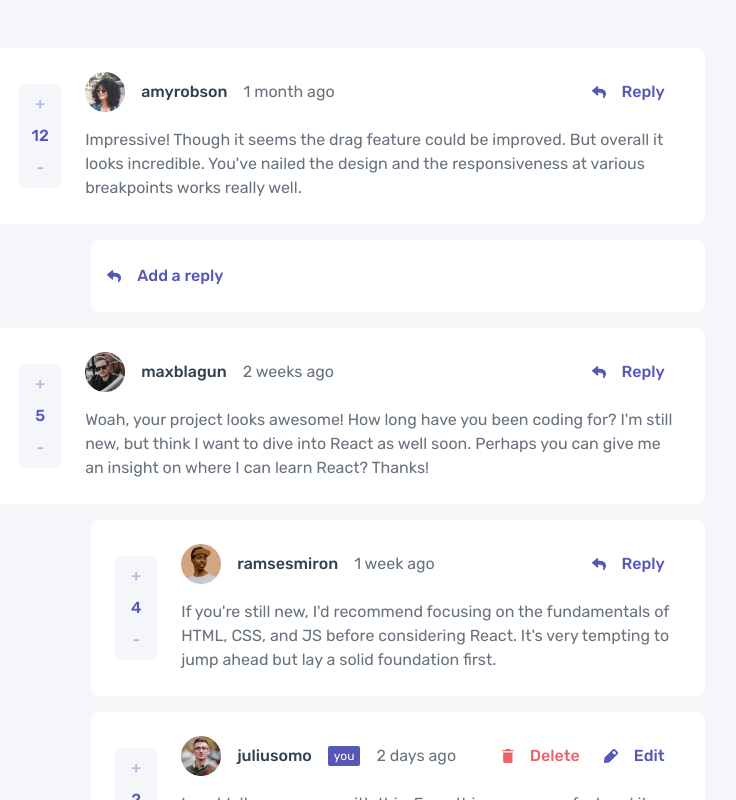
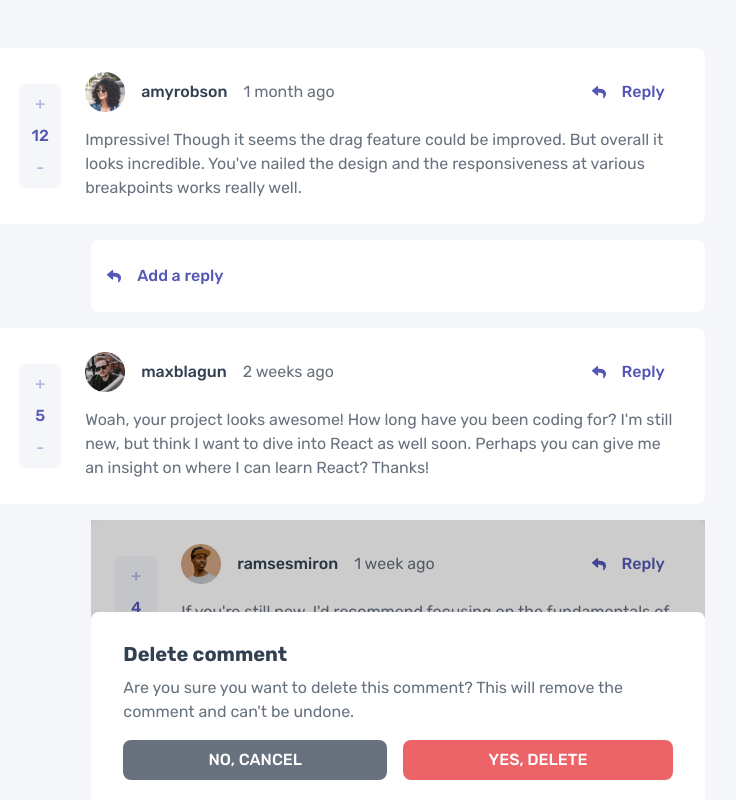
Before and after one commit to jadetrue/interactive-comments-section, a React (Vite) app: page / in a window 1280 px wide. Both pictures are taken after a click on the button "Delete". Shown: the top 800 px of the page, without its empty margins (290-1026 px from the left). Built offline with nearby package versions, Linux system fonts and the light colour scheme.

Commit message:
add onclick for delete modal

```diff
--- a/src/App.jsx
+++ b/src/App.jsx
@@ -2,21 +2,14 @@ import "./index.css";
 import CommentList from "./components/CommentsList";
 import data from "./assets/data";
 import NewComment from "./components/NewComment";
-// import Modal from "./components/Modal";
+import Container from "./components/Container";
 
 function App() {
   return (
-    <div className="m-auto md:w-7/12">
+    <Container>
       <CommentList comments={data.comments} currentUser={data.currentUser} />
       <NewComment currentUser={data.currentUser} />
-
-      {/* <Modal
-        title="Delete comment"
-        content="Are you sure you want to delete this comment? This will remove the comment and can't be undone."
-        confirm="Yes, delete"
-        cancel="No, cancel"
-      /> */}
-    </div>
+    </Container>
   );
 }
 
--- a/src/components/ActionButtons.tsx
+++ b/src/components/ActionButtons.tsx
@@ -1,21 +1,25 @@
-import React from "react";
+import React, { useState } from "react";
 import { Button } from "./Button";
+import Modal from "./Modal";
 
 interface ActionButtonProps {
     isCurrentUser: boolean;
 }
 
 const ActionButtons: React.FC<ActionButtonProps> = ({ isCurrentUser }) => {
+    const [openModal, setOpenModal] = useState<boolean>(false);
+
     return (
         <>
             {isCurrentUser && (
                 <Button
                     name="Delete"
                     type="danger"
-                    onClick={() => console.log("delete")}
+                    onClick={() => setOpenModal(true)}
                     icon="delete"
                 />
             )}
+            <Modal isOpen={openModal} onClose={() => setOpenModal(false)} />
             {!isCurrentUser && (
                 <Button
                     name="Reply"
--- a/src/components/Button.tsx
+++ b/src/components/Button.tsx
@@ -6,7 +6,7 @@ import { ReactComponent as Delete } from "../assets/images/icon-delete.svg"
 interface ButtonProps {
   name: string;
   onClick: () => void;
-  type?: "danger" | "success" | "neutral" | "default" | "primary" | "cancel";
+  type?: "danger" | "success" | "neutral" | "default" | "exit" | "confirm";
   icon?: "edit" | "reply" | "delete";
 }
 
@@ -27,10 +27,10 @@ export const Button: React.FC<ButtonProps> = ({
       case "neutral": {
         return "text-primary-400";
       }
-      case "primary": {
+      case "exit": {
         return "bg-light-400 text-light-100 w-full uppercase"
       }
-      case "cancel": {
+      case "confirm": {
         return "bg-secondary-500 text-light-100 w-full uppercase"
       }
       default: {
@@ -57,7 +57,7 @@ export const Button: React.FC<ButtonProps> = ({
   }
 
   return (
-    <div className={`${type === "default" ? "opacity-40 hover:opacity-100" : "hover:opacity-40"} flex flex-row items-center h-fit rounded-lg`}>
+    <div className={`${type === "default" ? "opacity-40 hover:opacity-100" : "hover:opacity-40"} flex flex-row items-center h-fit rounded-lg z-auto`}>
       {icon && iconType(icon)}
       <button className={`${buttonState(type)} py-2 px-4 h-fit flex gap-2 font-medium text-center justify-center rounded-lg border-none cursor-pointer`} onClick={onClick}>
         {name}
--- a/src/components/Comment.tsx
+++ b/src/components/Comment.tsx
@@ -1,7 +1,6 @@
 import React from "react";
 import { User } from "../types";
 import Score from "./Score";
-import { Button } from "./Button";
 import ActionButtons from "./ActionButtons";
 
 interface CommentProps {
--- /dev/null
+++ b/src/components/Container.tsx
@@ -0,0 +1,11 @@
+import React from "react";
+
+interface ContainerProps {
+    children: React.ReactNode;
+}
+
+export const Container: React.FC<ContainerProps> = ({ children }) => {
+    return <div className="m-auto md:w-7/12">{children}</div>;
+};
+
+export default Container;
--- a/src/components/Modal.tsx
+++ b/src/components/Modal.tsx
@@ -1,29 +1,40 @@
-import React from "react";
+import React, { SyntheticEvent } from "react";
 import { Button } from "./Button";
 
 interface ModalProps {
-    title: string;
-    content: string;
-    confirm: string;
-    cancel: string;
+  isOpen: boolean;
+  onClose: () => void;
 }
 
-const Modal: React.FC<ModalProps> = ({ title, content, confirm, cancel }) => {
+const Modal: React.FC<ModalProps> = ({ isOpen, onClose }) => {
+  if (!isOpen) return null;
+
   return (
-        <div className="bg-light-100 mt-3 rounded-lg py-7 px-8 text-left max-w-sm w-full flex flex-col" >
-            <h3 className="text-light-800 font-semibold mb-2 text-xl">{title}</h3>
-            <p className="text-light-400 mb-4">{content}</p>
+    <div
+      className={`fixed inset-0 flex justify-center items-center transition-colors ${
+        isOpen ? "visible bg-black/20" : "invisible"
+      }`}
+      onClick={onClose}
+    >
+      <div
+        className="bg-light-100 mt-3 rounded-lg py-7 px-8 text-left min-w-sm flex flex-col"
+        onClick={(e: SyntheticEvent) => e.stopPropagation()}
+      >
+        <h3 className="text-light-800 font-semibold mb-2 text-xl">
+          Delete comment
+        </h3>
+        <p className="text-light-400 mb-4">
+          Are you sure you want to delete this comment? This will remove the
+          comment and can't be undone.
+        </p>
         <div className="grid grid-flow-col gap-4">
+          <Button name="No, cancel" type="exit" onClick={() => onClose()} />
           <Button
-                    name={cancel}
-                    type="primary"
-                    onClick={() => console.log("exit")}
+            name="Yes, delete"
+            type="confirm"
+            onClick={() => console.log("confirm")}
           />
-                <Button
-                    name={confirm}
-                    type="cancel"
-                    onClick={() => console.log("delete")}
-                />
+        </div>
       </div>
     </div>
   );
```
Also changed, not shown: src/components/CommentsList.tsx (+10 -4 lines). Lines whose indentation alone changed are shown as unchanged.
